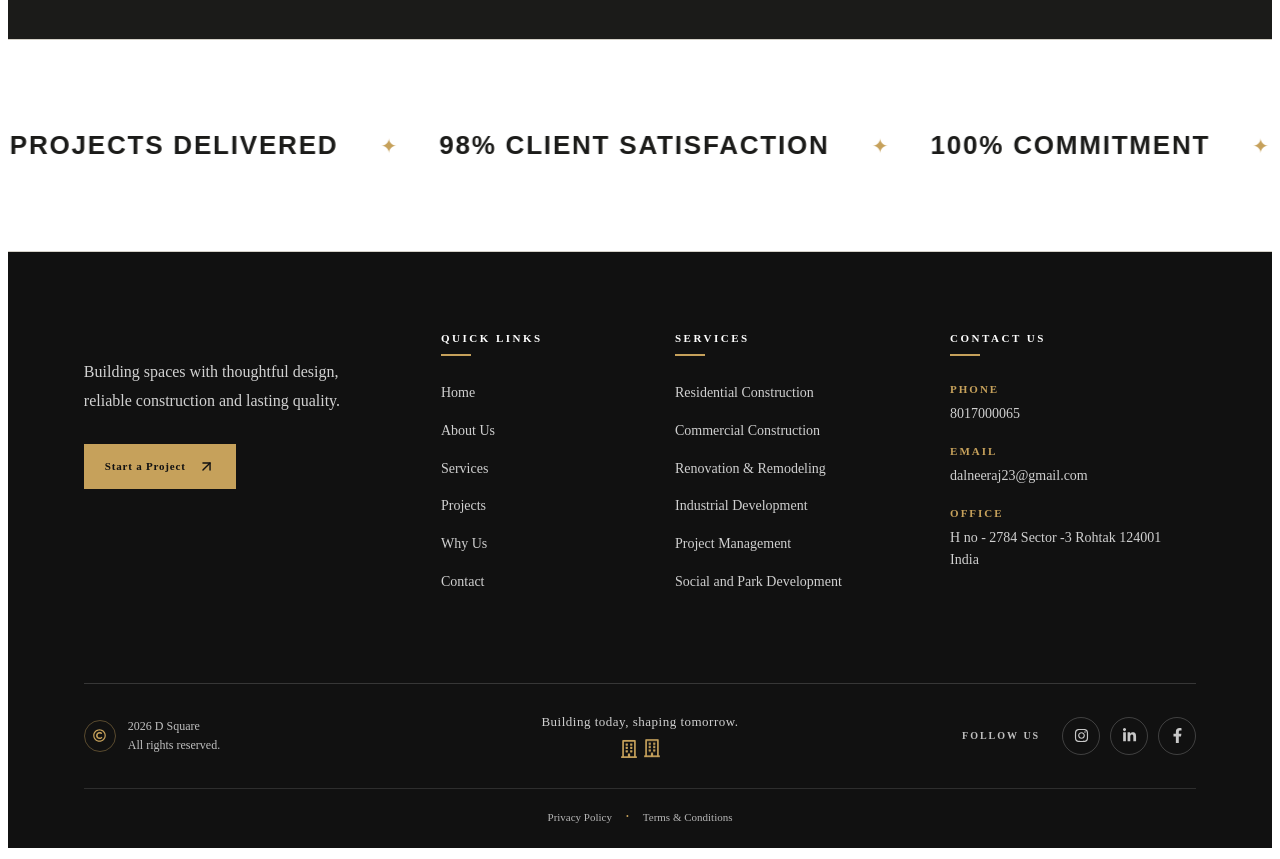
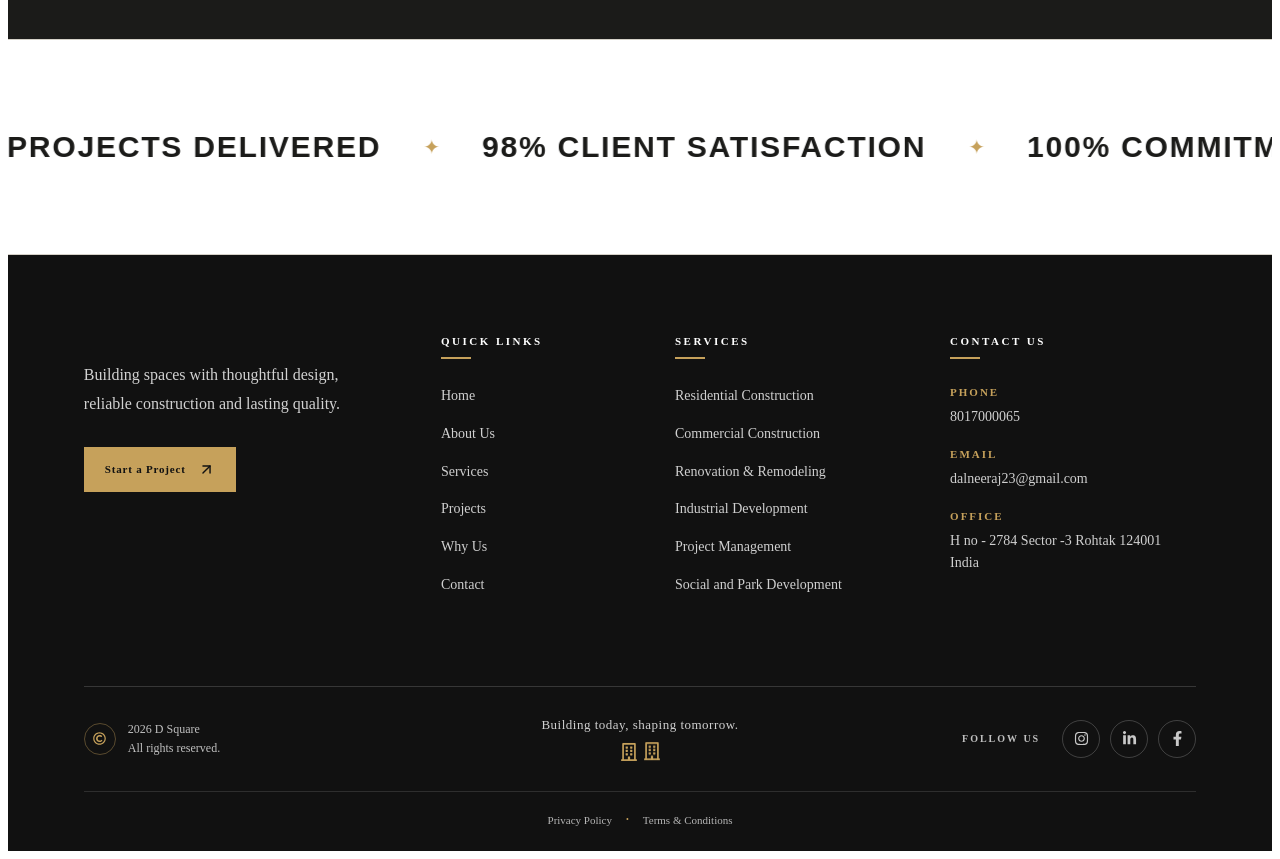
Before and after one commit to vanshikabindal2/Dsquare-construction, a React (Vite) app: page /why-us in a window 1280 px wide. Shown: the part 2460-3319 px from the top of the page. Built offline with nearby package versions, Linux system fonts and the light colour scheme.

Commit message:
Updated whyus styling

```diff
--- a/src/pages/WhyUs/WhyUs.css
+++ b/src/pages/WhyUs/WhyUs.css
@@ -431,7 +431,7 @@
 
   color: #1b1b19;
 
-  font-size: 26px;
+  font-size: 30px;
 
   font-weight: 600;
 
```
